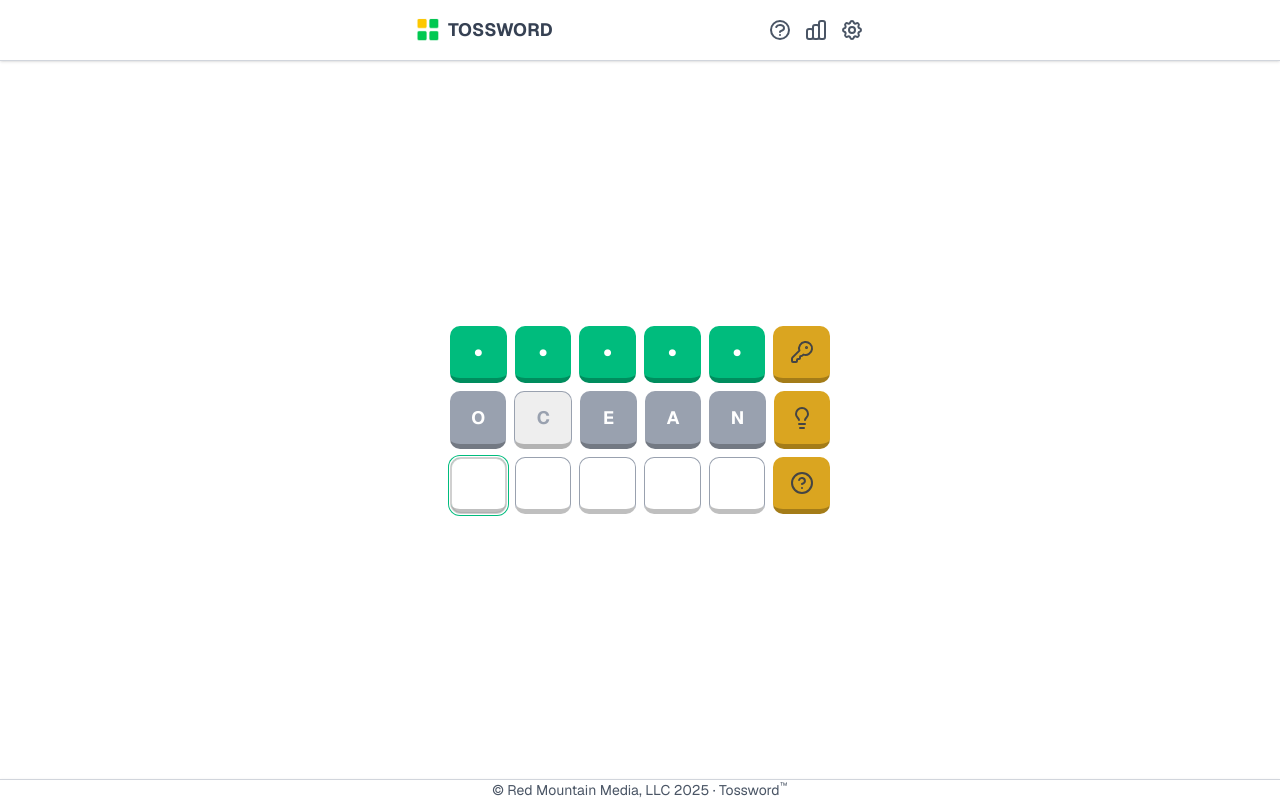
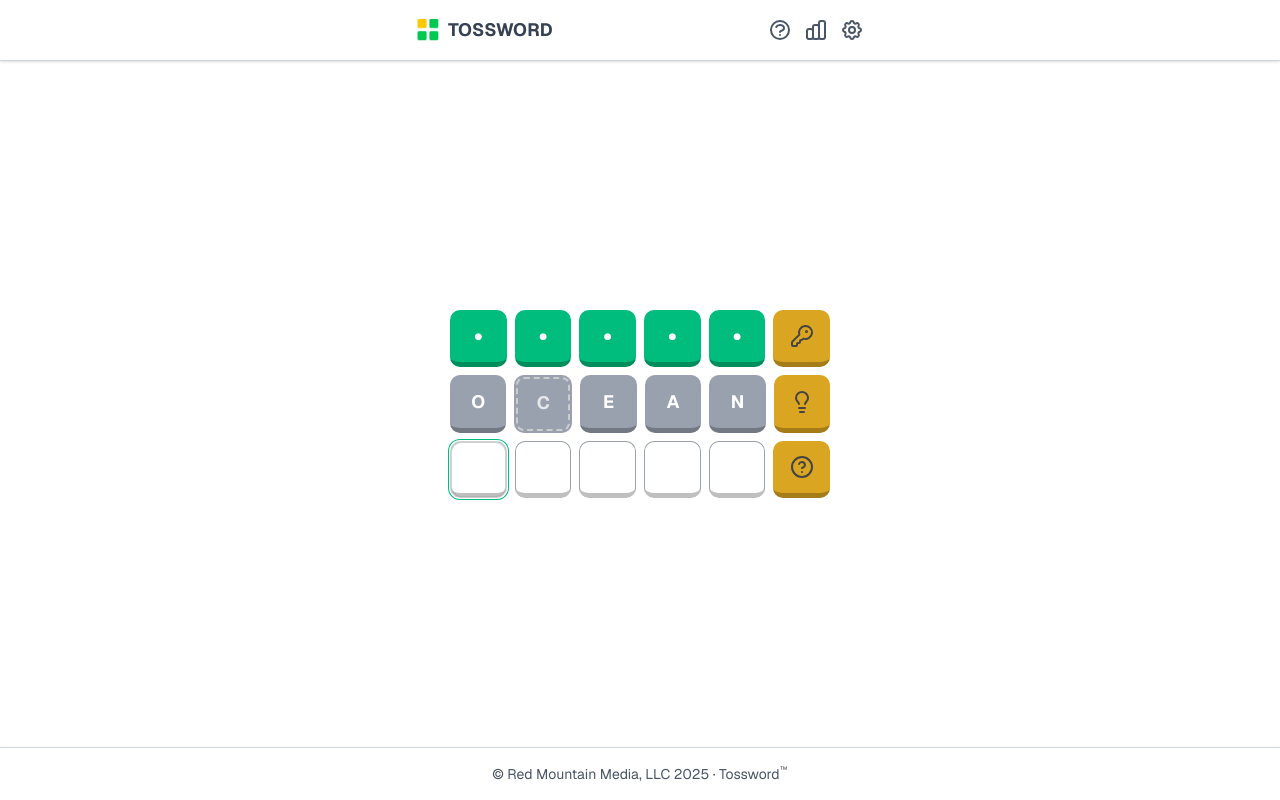
Before and after one commit to eighties8/tossword, a Next.js app: page / in a window 1280 px wide. Both pictures are taken after a click on the button "Play". Built offline with nearby package versions, Linux system fonts and the light colour scheme.

Commit message:
Added dashed border to tossable for better UX

```diff
--- a/app/globals.css
+++ b/app/globals.css
@@ -184,7 +184,12 @@
 }
 
 .tossable.bg-white {
-  background:#eee !important
+  /* background:#eee !important */
+  background:#99a1af !important;
+  outline: 2px dashed #ccc;
+  outline-offset: -4px;
+  border-bottom:none;
+  border-bottom:4px solid transparent;
 }
 
 .puzzle-row-last {
--- a/components/TosswordGame.tsx
+++ b/components/TosswordGame.tsx
@@ -1210,7 +1210,7 @@ export default function TosswordGame() {
                   return (
                     <div
                       key={index}
-                      className={`w-full aspect-square bg-gray-400 rounded-lg puzzle-grid flex items-center justify-center ${shouldHighlight ? "tossable bg-white !text-gray-400 border border-gray-400" : ""} relative`}
+                      className={`w-full aspect-square bg-gray-400 rounded-lg puzzle-grid flex items-center justify-center ${shouldHighlight ? "tossable bg-white text-gray-200 border border-gray-400" : ""} relative`}
                       onTouchStart={() => {
                         if (!shouldHighlight || gameState.gameWon) return
                         const tooltip = document.getElementById(`start-tooltip-${index}`)
@@ -1219,7 +1219,7 @@ export default function TosswordGame() {
                       onMouseEnter={() => { if (shouldHighlight && !gameState.gameWon) { document.getElementById(`start-tooltip-${index}`)?.classList.remove('hidden') } }}
                       onMouseLeave={() => { if (shouldHighlight) { document.getElementById(`start-tooltip-${index}`)?.classList.add('hidden') } }}
                     >
-                      <span className={`text-lg font-bold font-inter ${shouldHighlight ? "text-gray-400" : "text-white"}`}>{letter}</span>
+                      <span className={`text-lg font-bold font-inter ${shouldHighlight ? "text-gray-200" : "text-white"}`}>{letter}</span>
                       {shouldHighlight && (
                         <div
                           id={`start-tooltip-${index}`}
@@ -1336,7 +1336,7 @@ export default function TosswordGame() {
                         key={letterIndex}
                         className={`w-full aspect-square ${bgColor} rounded-lg puzzle-grid flex items-center justify-center ${borderColor} ${
                           shouldHighlightCell
-                            ? "tossable bg-white !text-gray-400 border border-gray-400"
+                            ? "tossable bg-white border border-gray-400"
                             : ""
                         } ${
                           gameState.showWinAnimation &&
@@ -1355,7 +1355,7 @@ export default function TosswordGame() {
                       >
                         <span
                           className={`text-lg font-bold font-inter ${
-                            shouldHighlightCell ? "text-gray-400" : "text-white"
+                            shouldHighlightCell ? "text-gray-200" : "text-white"
                           }`}
                         >
                           {letter}
@@ -1679,7 +1679,7 @@ export default function TosswordGame() {
       </footer> */}
       <footer className="fixed bottom-0 left-0 right-0 h-14 bg-white text-gray-900 px-6 border-t border-gray-300 shadow-sm md:relative md:h-auto">
         <div className="max-w-md h-full mx-auto text-center flex items-center justify-center">
-          <p className="text-sm text-gray-600 font-inter">
+          <p className="text-sm text-gray-600 font-inter p-4">
             © Red Mountain Media, LLC 2025 · Tossword<span className="align-super text-[0.65em]">™</span>
           </p>
         </div>
```
